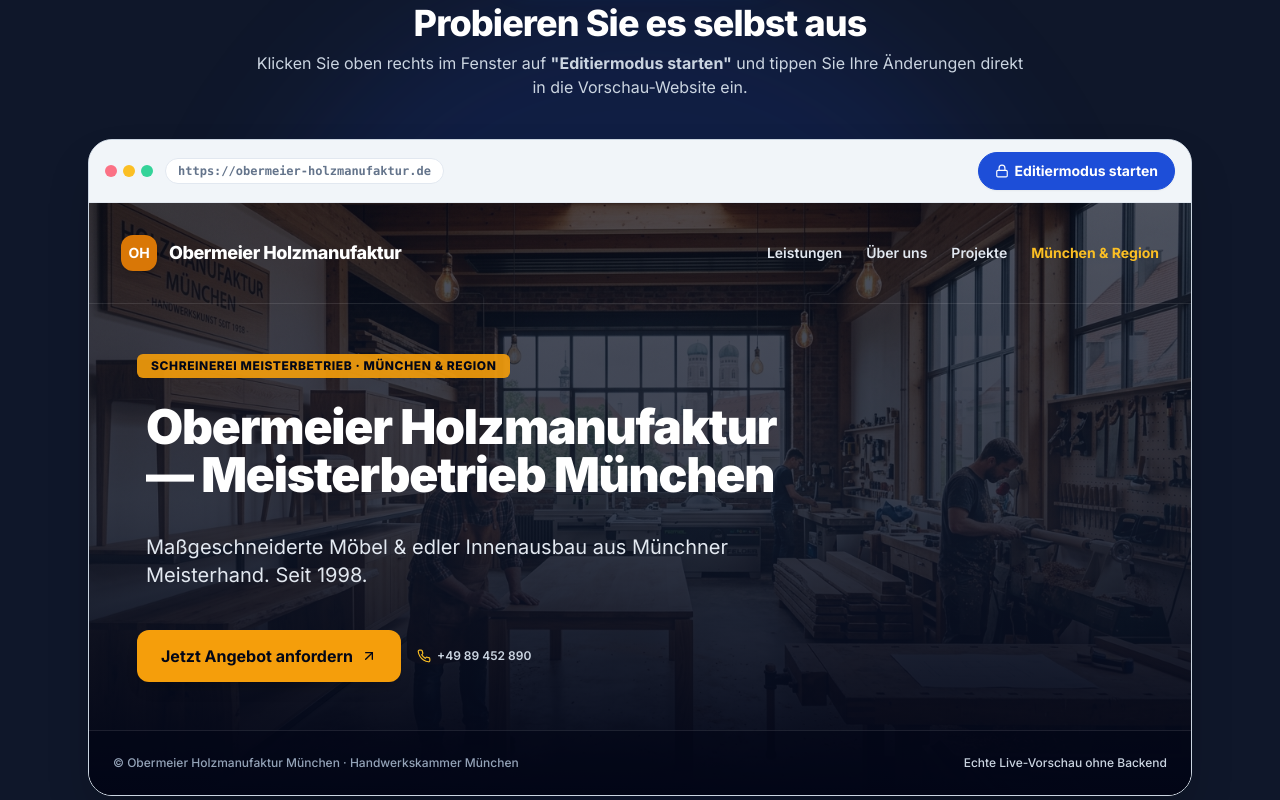
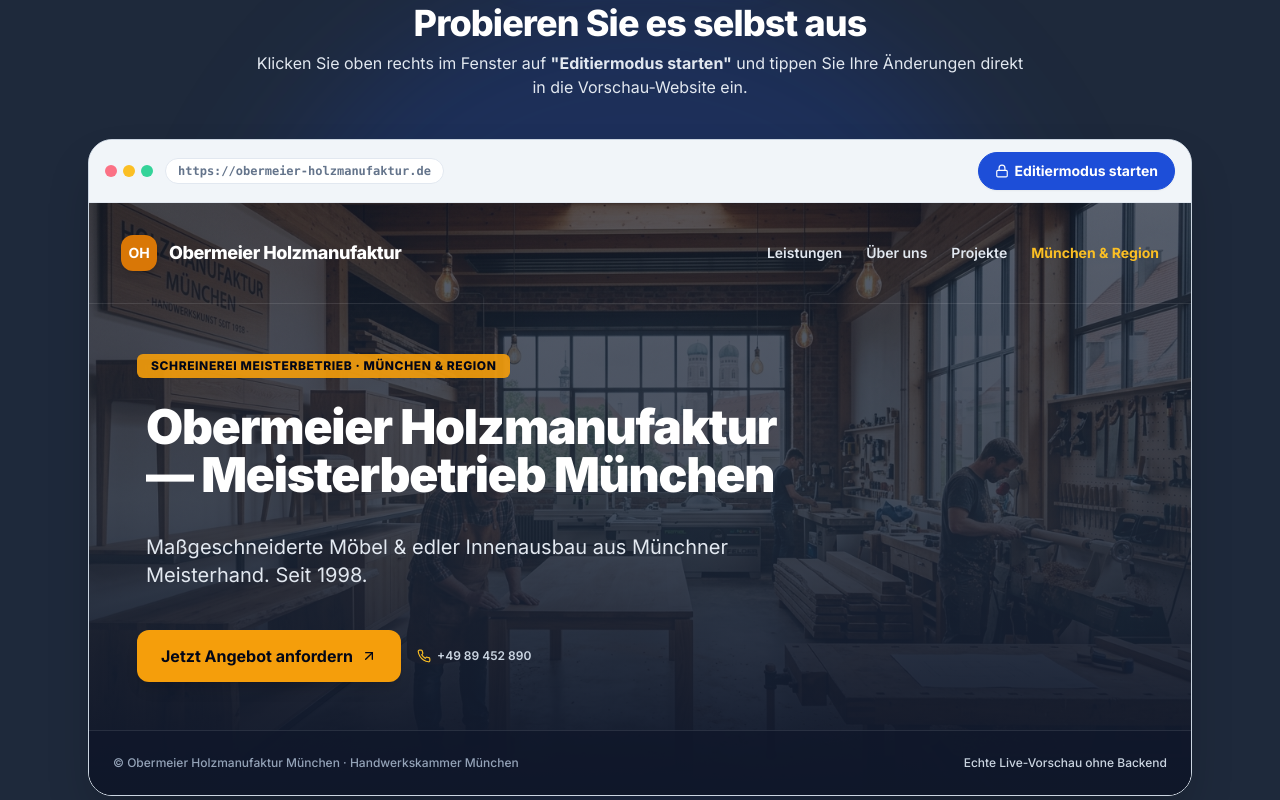
Before and after one commit to TitusSchroeder/titus-schroeder-web, a Next.js app: page / in a window 1280 px wide. Shown: the part 1960-2760 px from the top of the page. Built offline with nearby package versions, Linux system fonts and the light colour scheme.

Commit message:
Replace dark navy with friendly soft deep slate (#0F172A / #1E293B)

```diff
--- a/src/components/sections/CmsDemo.tsx
+++ b/src/components/sections/CmsDemo.tsx
@@ -38,9 +38,9 @@ export const CmsDemo: React.FC = () => {
   };
 
   return (
-    <section id="cms-demo" className="py-20 bg-slate-900 text-white relative overflow-hidden">
+    <section id="cms-demo" className="py-20 bg-slate-800 text-white relative overflow-hidden">
       {/* Subtle Background Ambient Glow */}
-      <div className="absolute top-1/2 left-1/2 -translate-x-1/2 -translate-y-1/2 w-[800px] h-[800px] bg-brand-blue/15 rounded-full blur-3xl pointer-events-none" />
+      <div className="absolute top-1/2 left-1/2 -translate-x-1/2 -translate-y-1/2 w-[800px] h-[800px] bg-brand-blue/20 rounded-full blur-3xl pointer-events-none" />
 
       <div className="container mx-auto px-3 sm:px-6 max-w-6xl relative z-10">
         {/* Section Header */}
@@ -52,7 +52,7 @@ export const CmsDemo: React.FC = () => {
           <h2 className="text-3xl sm:text-4xl font-extrabold text-white tracking-tight mb-2">
             Probieren Sie es selbst aus
           </h2>
-          <p className="text-slate-300 text-sm sm:text-base">
+          <p className="text-slate-200 text-sm sm:text-base">
             Klicken Sie oben rechts im Fenster auf <strong>"Editiermodus starten"</strong> und tippen Sie Ihre Änderungen direkt in die Vorschau-Website ein.
           </p>
         </div>
@@ -164,7 +164,7 @@ export const CmsDemo: React.FC = () => {
           </div>
 
           {/* REAL WEBSITE PREVIEW AREA (Carpentry Munich) */}
-          <div className="relative min-h-[480px] sm:min-h-[540px] flex flex-col justify-between bg-slate-900 text-white overflow-hidden">
+          <div className="relative min-h-[480px] sm:min-h-[540px] flex flex-col justify-between bg-slate-800 text-white overflow-hidden">
             {/* KI-Generated Hero Background Image */}
             <div
               className="absolute inset-0 bg-cover bg-center transition-all duration-700 opacity-60"
@@ -172,7 +172,7 @@ export const CmsDemo: React.FC = () => {
             />
 
             {/* Dark Overlay for High Contrast */}
-            <div className="absolute inset-0 bg-gradient-to-t from-slate-950 via-slate-900/70 to-slate-950/50 pointer-events-none" />
+            <div className="absolute inset-0 bg-gradient-to-t from-slate-900 via-slate-800/70 to-slate-900/50 pointer-events-none" />
 
             {/* Real Website Header Navigation */}
             <div className="relative z-10 p-6 sm:p-8 flex items-center justify-between border-b border-white/10">
@@ -250,7 +250,7 @@ export const CmsDemo: React.FC = () => {
             </div>
 
             {/* Real Website Bottom Footer Bar */}
-            <div className="relative z-10 p-4 sm:p-6 border-t border-white/10 bg-slate-950/60 flex items-center justify-between text-xs text-slate-400 font-medium">
+            <div className="relative z-10 p-4 sm:p-6 border-t border-white/10 bg-slate-900/80 flex items-center justify-between text-xs text-slate-400 font-medium">
               <span>© Obermeier Holzmanufaktur München · Handwerkskammer München</span>
               {isEditing ? (
                 <span className="text-amber-400 font-bold flex items-center gap-1">
--- a/tailwind.config.ts
+++ b/tailwind.config.ts
@@ -6,8 +6,8 @@ const config: Config = {
     extend: {
       colors: {
         brand: {
-          navy: "#0A192F",        // Deep Navy (Primary Text & Dunkle Elemente)
-          navyLight: "#1E293B",   // Secondary Dark Nuance
+          navy: "#0F172A",        // Friendly Deep Slate (Primary Text & Dunkle Elemente)
+          navyLight: "#1E293B",   // Soft Secondary Nuance
           blue: "#1D4ED8",        // Royal Navy-Blue (Akzent & Buttons)
           blueHover: "#1E40AF",   // Hover State
           bg: "#FFFFFF",          // Pure White Background
@@ -20,7 +20,7 @@ const config: Config = {
       },
       boxShadow: {
         glow: "0 0 25px -5px rgba(29, 78, 216, 0.25)",
-        pill: "0 10px 30px -10px rgba(10, 25, 47, 0.08)",
+        pill: "0 10px 30px -10px rgba(15, 23, 42, 0.08)",
       },
     },
   },
```
